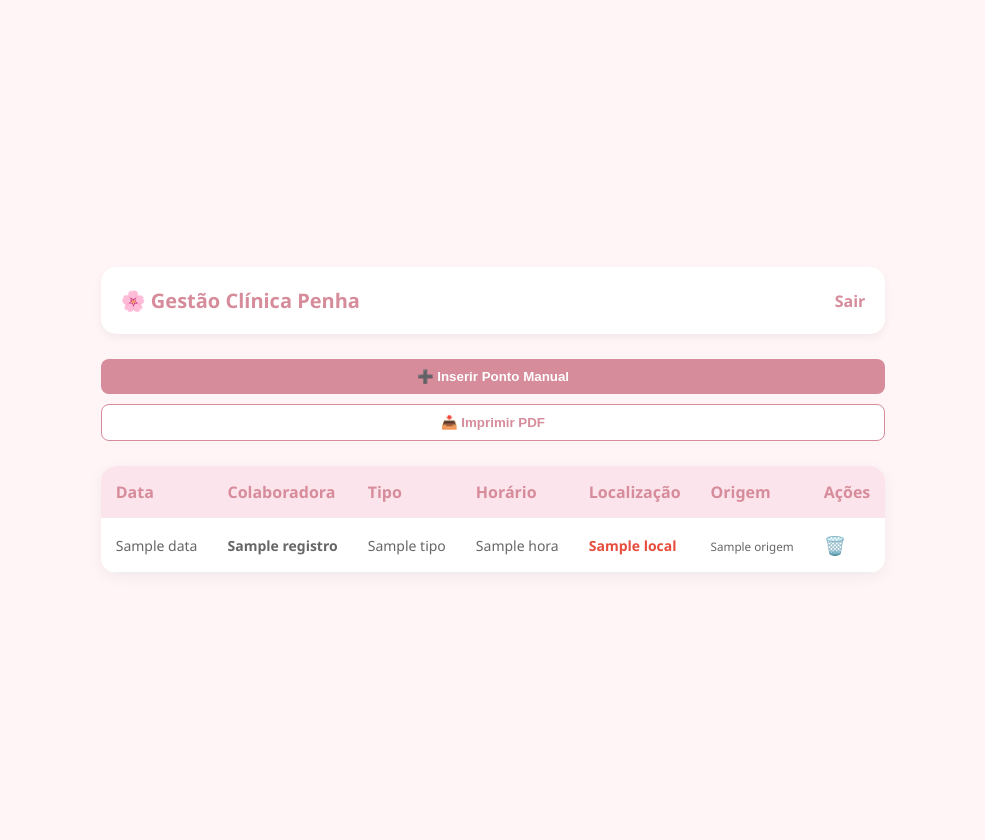
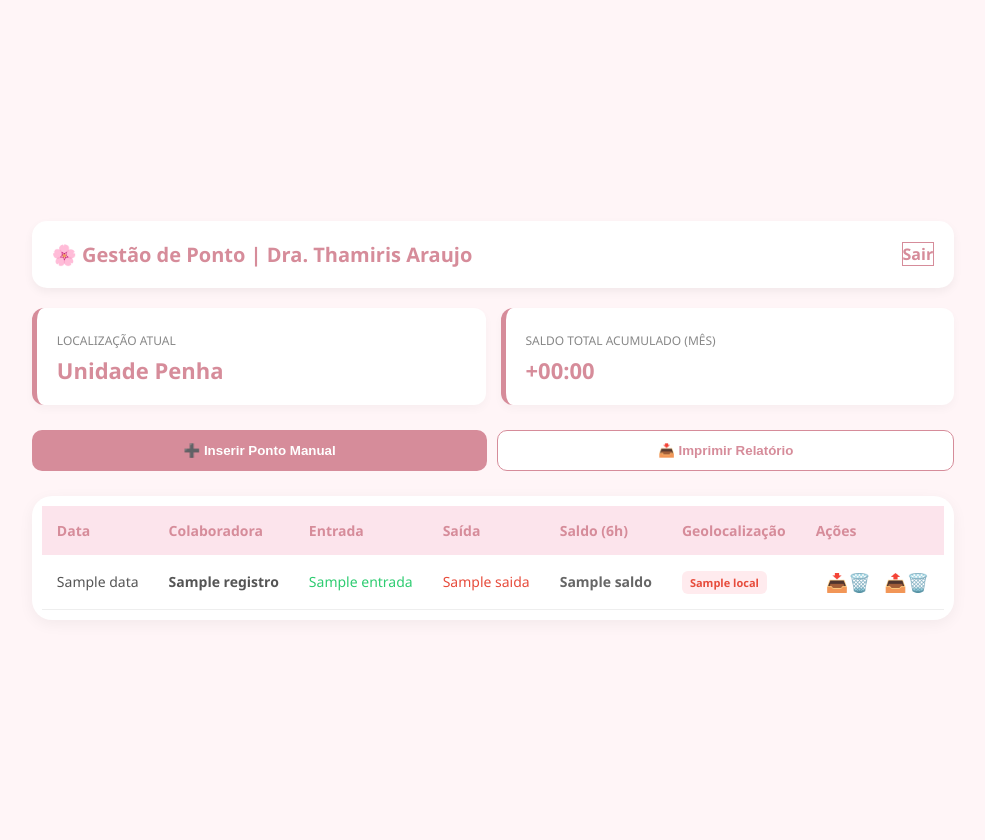
Before and after one commit to LucasBiazoto/Ponto, a Python web app: template templates/gestao.html in a window 1280 px wide. Shown: the whole page, without its empty margins (147-1132 px from the left). Run offline with Jinja, Linux system fonts and the light colour scheme; the template is opened without the code that fills it: most values are stand-ins (such as "Sample title", 1, 10 or a date in 2020).

Commit message:
atualizado

```diff
--- a/templates/gestao.html
+++ b/templates/gestao.html
@@ -2,47 +2,83 @@
 <html lang="pt-br">
 <head>
     <meta charset="UTF-8">
-    <title>Gestão de Ponto - Dra. Thamiris Araujo</title>
+    <meta name="viewport" content="width=device-width, initial-scale=1.0">
+    <title>Gestão Clínica - Dra. Thamiris Araujo</title>
     <link rel="stylesheet" href="{{ url_for('static', filename='style.css') }}">
     <style>
-        :root { --rosa: #d68c9a; --rosa-fundo: #fff5f7; }
-        body { background-color: var(--rosa-fundo); font-family: 'Segoe UI', sans-serif; margin: 0; padding: 20px; }
-        .container-adm { max-width: 1100px; margin: auto; }
+        :root { --rosa: #d68c9a; --rosa-claro: #fce4ec; --fundo: #fff5f7; }
+        body { background-color: var(--fundo); font-family: 'Segoe UI', sans-serif; margin: 0; padding: 20px; color: #555; }
+        .container-adm { max-width: 1200px; margin: auto; }
+
         header { background: white; padding: 20px; border-radius: 15px; display: flex; justify-content: space-between; align-items: center; box-shadow: 0 4px 10px rgba(0,0,0,0.05); }
         h1 { color: var(--rosa); margin: 0; font-size: 20px; }
-        .card-resumo { background: white; padding: 20px; border-radius: 15px; margin-top: 20px; border-left: 6px solid var(--rosa); }
-        .tabela-ponto { width: 100%; border-collapse: collapse; background: white; border-radius: 15px; margin-top: 20px; overflow: hidden; box-shadow: 0 4px 15px rgba(0,0,0,0.05); }
-        th { background: #fce4ec; color: var(--rosa); padding: 15px; text-align: left; }
-        td { padding: 15px; border-bottom: 1px solid #eee; font-size: 14px; color: #666; }
-        .status-dentro { color: #2ecc71; font-weight: bold; }
-        .status-fora { color: #e74c3c; font-weight: bold; }
-        .btn-manual { background: var(--rosa); color: white; border: none; padding: 10px 20px; border-radius: 8px; cursor: pointer; font-weight: bold; }
-        .modal { display: none; position: fixed; z-index: 10; left: 0; top: 0; width: 100%; height: 100%; background: rgba(0,0,0,0.5); }
-        .modal-content { background: white; margin: 10% auto; padding: 25px; border-radius: 20px; width: 350px; }
-        .btn-excluir { color: #e74c3c; text-decoration: none; font-size: 18px; }
+
+        /* Cards de Resumo */
+        .cards-topo { display: flex; gap: 15px; margin: 20px 0; flex-wrap: wrap; }
+        .card-info { background: white; padding: 20px; border-radius: 12px; border-left: 5px solid var(--rosa); flex: 1; min-width: 250px; box-shadow: 0 4px 10px rgba(0,0,0,0.03); }
+        .card-info small { color: #888; font-size: 12px; text-transform: uppercase; }
+        .card-info h3 { margin: 5px 0 0; color: var(--rosa); font-size: 22px; }
+
+        .acoes { display: flex; gap: 10px; margin-bottom: 20px; }
+        .btn { padding: 12px 25px; border-radius: 10px; border: none; cursor: pointer; font-weight: bold; transition: 0.3s; text-decoration: none; }
+        .btn-manual { background: var(--rosa); color: white; }
+        .btn-pdf { background: white; color: var(--rosa); border: 1px solid var(--rosa); }
+
+        /* Tabela */
+        .tabela-container { background: white; border-radius: 20px; padding: 10px; box-shadow: 0 4px 15px rgba(0,0,0,0.05); overflow-x: auto; }
+        table { width: 100%; border-collapse: collapse; min-width: 800px; }
+        th { background: var(--rosa-claro); color: var(--rosa); padding: 15px; text-align: left; font-size: 14px; }
+        td { padding: 15px; border-bottom: 1px solid #eee; font-size: 14px; }
+
+        .status-badge { padding: 4px 8px; border-radius: 6px; font-size: 11px; font-weight: bold; }
+        .status-dentro { background: #e8f5e9; color: #2ecc71; }
+        .status-fora { background: #ffebee; color: #e74c3c; }
+
+        .btn-excluir { text-decoration: none; font-size: 18px; margin-left: 10px; }
+
+        /* Modal */
+        .modal { display: none; position: fixed; z-index: 100; left: 0; top: 0; width: 100%; height: 100%; background: rgba(0,0,0,0.5); }
+        .modal-content { background: white; margin: 10% auto; padding: 30px; border-radius: 20px; width: 90%; max-width: 400px; box-shadow: 0 10px 30px rgba(0,0,0,0.1); }
+        .form-group { margin-bottom: 15px; }
+        .form-group label { display: block; margin-bottom: 5px; font-size: 14px; }
+        .form-group input, .form-group select { width: 100%; padding: 10px; border-radius: 8px; border: 1px solid #ddd; box-sizing: border-box; }
+
+        @media print { .acoes, .btn-excluir, .btn-saida { display: none !important; } }
     </style>
 </head>
 <body>
     <div class="container-adm">
         <header>
-            <h1>🌸 Gestão Clínica Penha</h1>
-            <a href="/logout" style="color: var(--rosa); font-weight: bold; text-decoration: none;">Sair</a>
+            <h1>🌸 Gestão de Ponto | Dra. Thamiris Araujo</h1>
+            <a href="/logout" class="btn-saida" style="color: var(--rosa); font-weight: bold; text-decoration: none;">Sair</a>
         </header>
 
-        <div style="margin-top: 20px;">
-            <button class="btn-manual" onclick="abrirModal()">➕ Inserir Ponto Manual</button>
-            <button class="btn-manual" style="background: white; color: var(--rosa); border: 1px solid var(--rosa);" onclick="window.print()">📥 Imprimir PDF</button>
+        <div class="cards-topo">
+            <div class="card-info">
+                <small>Localização Atual</small>
+                <h3>Unidade Penha</h3>
+            </div>
+            <div class="card-info">
+                <small>Saldo Total Acumulado (Mês)</small>
+                <h3 id="saldoTotal">Calculando...</h3>
+            </div>
         </div>
 
-        <table class="tabela-ponto">
+        <div class="acoes">
+            <button onclick="abrirModal()" class="btn btn-manual">➕ Inserir Ponto Manual</button>
+            <button onclick="window.print()" class="btn btn-pdf">📥 Imprimir Relatório</button>
+        </div>
+
+        <div class="tabela-container">
+            <table>
                 <thead>
                     <tr>
                         <th>Data</th>
                         <th>Colaboradora</th>
-                    <th>Tipo</th>
-                    <th>Horário</th>
-                    <th>Localização</th>
-                    <th>Origem</th>
+                        <th>Entrada</th>
+                        <th>Saída</th>
+                        <th>Saldo (6h)</th>
+                        <th>Geolocalização</th>
                         <th>Ações</th>
                     </tr>
                 </thead>
@@ -51,38 +87,58 @@
                     <tr>
                         <td>{{ r.data }}</td>
                         <td style="font-weight: bold;">{{ r.nome }}</td>
-                    <td>{{ r.tipo }}</td>
-                    <td>{{ r.hora }}</td>
+                        <td style="color: #2ecc71;">{{ r.entrada }}</td>
+                        <td style="color: #e74c3c;">{{ r.saida }}</td>
+                        <td style="font-weight: bold; color: {{ '#2ecc71' if '+' in r.saldo else '#e74c3c' if '-' in r.saldo else '#666' }};">
+                            {{ r.saldo }}
+                        </td>
                         <td>
-                        <span class="{{ 'status-dentro' if r.local == 'Dentro da Empresa' else 'status-fora' }}">
+                            <span class="status-badge {{ 'status-dentro' if r.local == 'Dentro da Empresa' else 'status-fora' }}">
                                 {{ r.local }}
                             </span>
                         </td>
-                    <td><small>{{ r.origem }}</small></td>
                         <td>
-                        <a href="/excluir/{{ r.id }}" class="btn-excluir" title="Excluir Registro">🗑️</a>
+                            {% if r.id_entrada is not none %}
+                                <a href="/excluir/{{ r.id_entrada }}" class="btn-excluir" title="Excluir Entrada">📥🗑️</a>
+                            {% endif %}
+                            {% if r.id_saida is not none %}
+                                <a href="/excluir/{{ r.id_saida }}" class="btn-excluir" title="Excluir Saída">📤🗑️</a>
+                            {% endif %}
                         </td>
                     </tr>
                     {% endfor %}
                 </tbody>
             </table>
         </div>
+    </div>
 
     <div id="modalManual" class="modal">
         <div class="modal-content">
-            <h2 style="color: var(--rosa); margin-top: 0;">Novo Registro Manual</h2>
+            <h2 style="color: var(--rosa); margin: 0 0 20px 0;">🌸 Registro Manual</h2>
             <form action="/inserir_manual" method="POST">
-                <select name="nome" style="width: 100%; padding: 10px; margin-bottom: 10px;" required>
+                <div class="form-group">
+                    <label>Colaboradora</label>
+                    <select name="nome" required>
                         <option value="Esther Julia">Esther Julia</option>
                         <option value="Dra Thamiris Araujo">Dra Thamiris Araujo</option>
                     </select>
-                <input type="date" name="data" style="width: 100%; padding: 10px; margin-bottom: 10px;" required>
-                <input type="time" name="hora" style="width: 100%; padding: 10px; margin-bottom: 10px;" required>
-                <select name="tipo" style="width: 100%; padding: 10px; margin-bottom: 15px;">
+                </div>
+                <div class="form-group">
+                    <label>Data</label>
+                    <input type="date" name="data" required>
+                </div>
+                <div class="form-group">
+                    <label>Horário</label>
+                    <input type="time" name="hora" required>
+                </div>
+                <div class="form-group">
+                    <label>Tipo</label>
+                    <select name="tipo">
                         <option value="Entrada">Entrada</option>
                         <option value="Saída">Saída</option>
                     </select>
-                <button type="submit" class="btn-manual" style="width: 100%;">Salvar Registro</button>
+                </div>
+                <button type="submit" class="btn btn-manual" style="width: 100%;">Salvar Registro</button>
                 <button type="button" onclick="fecharModal()" style="width: 100%; background: none; border: none; margin-top: 10px; color: #888; cursor: pointer;">Cancelar</button>
             </form>
         </div>
@@ -91,6 +147,25 @@
     <script>
         function abrirModal() { document.getElementById('modalManual').style.display = 'block'; }
         function fecharModal() { document.getElementById('modalManual').style.display = 'none'; }
+
+        // Cálculo simples do saldo total para o card do topo
+        window.onload = function() {
+            let saldos = document.querySelectorAll('td:nth-child(5)');
+            let totalMinutos = 0;
+            saldos.forEach(s => {
+                let texto = s.innerText.trim();
+                if (texto.includes(':')) {
+                    let partes = texto.replace('+', '').split(':');
+                    let minutos = (parseInt(partes[0]) * 60) + parseInt(partes[1]);
+                    if (texto.includes('-')) minutos *= -1;
+                    totalMinutos += minutos;
+                }
+            });
+            let h = Math.floor(Math.abs(totalMinutos) / 60);
+            let m = Math.abs(totalMinutos) % 60;
+            let sinal = totalMinutos >= 0 ? '+' : '-';
+            document.getElementById('saldoTotal').innerText = sinal + String(h).padStart(2, '0') + ':' + String(m).padStart(2, '0');
+        };
     </script>
 </body>
 </html>
```
Also changed, not shown: app.py (+49 -111 lines). Lines whose indentation alone changed are shown as unchanged.
